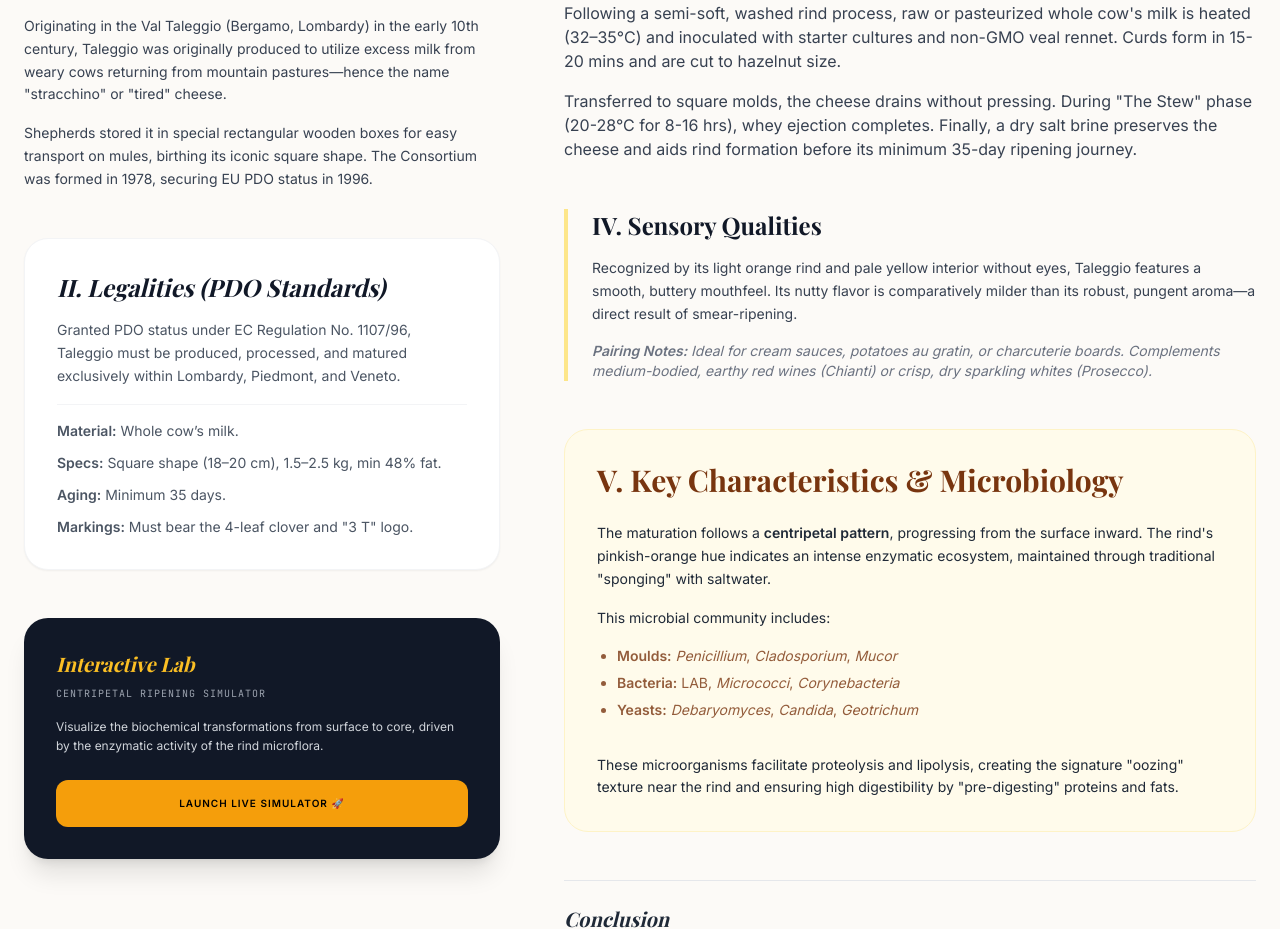
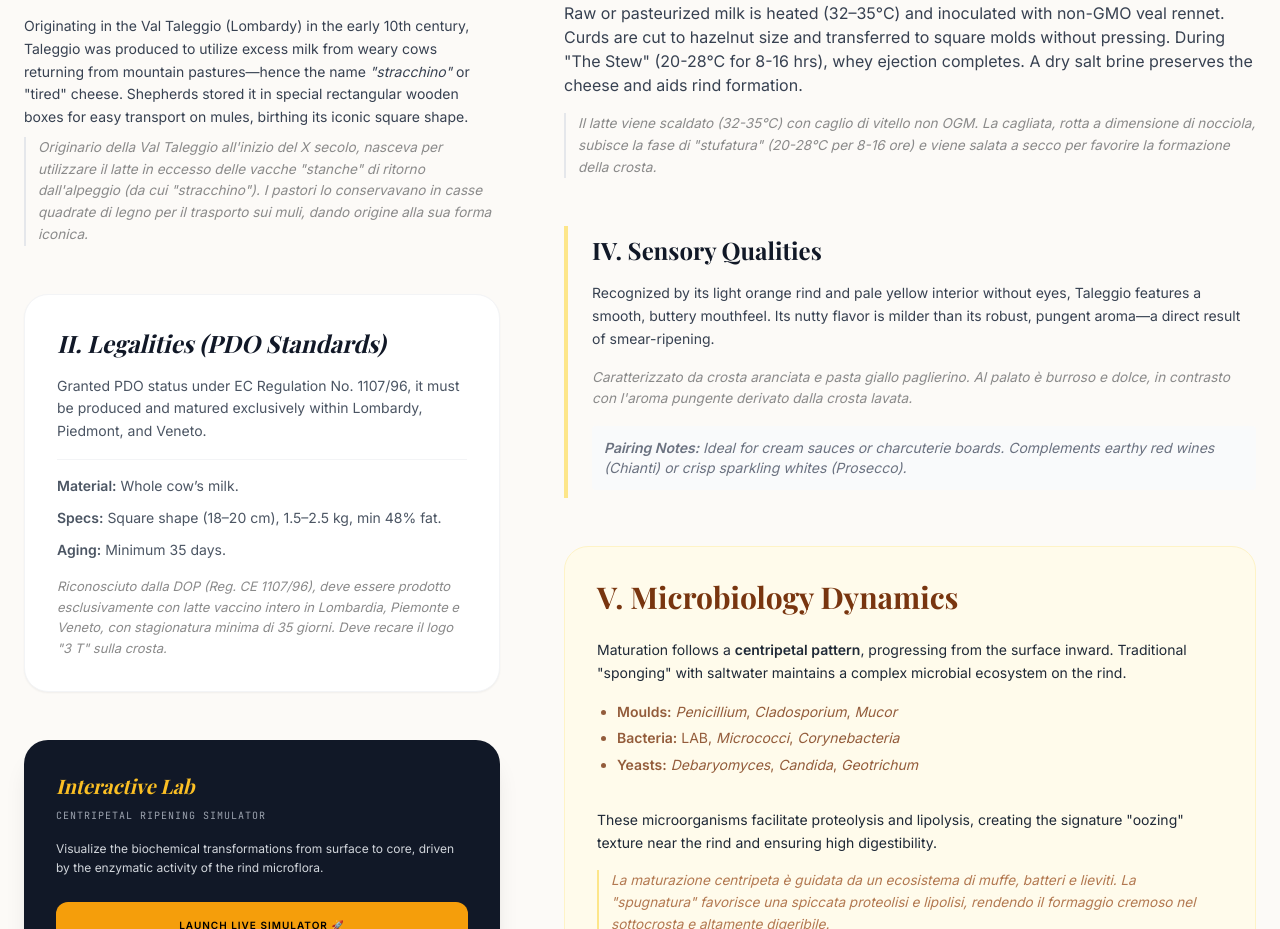
Before and after one commit to papudevinerkiiirenyiran-web/Taleggio, a plain HTML site: page index.html in a window 1280 px wide. Shown: the part 537-1466 px from the top of the page. Drawn offline with nearby package versions, Linux system fonts and the light colour scheme; a web font is replaced by a local one.

Commit message:
Update HTML structure and styling for content clarity

```diff
--- a/index.html
+++ b/index.html
@@ -11,7 +11,9 @@
         body { font-family: 'Inter', sans-serif; background-color: var(--bg-cream); color: #1a1a1a; scroll-behavior: smooth; }
         .serif { font-family: 'Playfair Display', serif; }
         .mono { font-family: 'JetBrains Mono', monospace; }
+        .ita-text { color: #8a8a8a; font-style: italic; font-size: 0.85rem; line-height: 1.6; margin-top: 0.5rem; display: block; border-left: 2px solid #e5e7eb; padding-left: 0.75rem; }
         .accent-line { width: 40px; height: 2px; background: var(--taleggio-gold); margin-bottom: 1.5rem; }
+        .editorial-quote::before { content: '“'; position: absolute; font-size: 8rem; color: rgba(212, 175, 55, 0.15); font-family: 'Playfair Display', serif; top: -40px; left: -20px; line-height: 1; }
     </style>
 </head>
 <body class="selection:bg-amber-100">
@@ -33,32 +35,30 @@
             </p>
         </header>
 
-        <div class="grid grid-cols-1 lg:grid-cols-12 gap-16 items-start">
+        <div class="grid grid-cols-1 lg:grid-cols-12 gap-16 items-start mb-20">
 
             <div class="lg:col-span-5 space-y-12">
 
                 <section>
                     <div class="accent-line"></div>
                     <h3 class="serif text-2xl font-bold mb-4 text-gray-800">I. History & Origins</h3>
-                    <p class="text-gray-700 leading-relaxed text-sm mb-4">
-                        Originating in the Val Taleggio (Bergamo, Lombardy) in the early 10th century, Taleggio was originally produced to utilize excess milk from weary cows returning from mountain pastures—hence the name "stracchino" or "tired" cheese.
+                    <p class="text-gray-700 leading-relaxed text-sm mb-2">
+                        Originating in the Val Taleggio (Lombardy) in the early 10th century, Taleggio was produced to utilize excess milk from weary cows returning from mountain pastures—hence the name <i>"stracchino"</i> or "tired" cheese. Shepherds stored it in special rectangular wooden boxes for easy transport on mules, birthing its iconic square shape.
                     </p>
-                    <p class="text-gray-700 leading-relaxed text-sm">
-                        Shepherds stored it in special rectangular wooden boxes for easy transport on mules, birthing its iconic square shape. The Consortium was formed in 1978, securing EU PDO status in 1996.
-                    </p>
+                    <span class="ita-text">Originario della Val Taleggio all'inizio del X secolo, nasceva per utilizzare il latte in eccesso delle vacche "stanche" di ritorno dall'alpeggio (da cui "stracchino"). I pastori lo conservavano in casse quadrate di legno per il trasporto sui muli, dando origine alla sua forma iconica.</span>
                 </section>
 
                 <section class="bg-white p-8 rounded-3xl border border-gray-100 shadow-sm">
                     <h3 class="serif text-2xl font-bold mb-4 text-gray-900 italic">II. Legalities (PDO Standards)</h3>
                     <p class="text-sm text-gray-600 leading-relaxed mb-4">
-                        Granted PDO status under EC Regulation No. 1107/96, Taleggio must be produced, processed, and matured exclusively within Lombardy, Piedmont, and Veneto.
+                        Granted PDO status under EC Regulation No. 1107/96, it must be produced and matured exclusively within Lombardy, Piedmont, and Veneto.
                     </p>
                     <ul class="space-y-3 text-sm text-gray-600 border-t border-gray-100 pt-4">
                         <li><strong>Material:</strong> Whole cow’s milk.</li>
                         <li><strong>Specs:</strong> Square shape (18–20 cm), 1.5–2.5 kg, min 48% fat.</li>
                         <li><strong>Aging:</strong> Minimum 35 days.</li>
-                        <li><strong>Markings:</strong> Must bear the 4-leaf clover and "3 T" logo.</li>
                     </ul>
+                    <span class="ita-text border-none pl-0 mt-4 text-[13px]">Riconosciuto dalla DOP (Reg. CE 1107/96), deve essere prodotto esclusivamente con latte vaccino intero in Lombardia, Piemonte e Veneto, con stagionatura minima di 35 giorni. Deve recare il logo "3 T" sulla crosta.</span>
                 </section>
 
                 <div class="p-8 bg-gray-900 rounded-3xl text-white shadow-xl transform hover:scale-[1.01] transition-all duration-300">
@@ -76,56 +76,68 @@
             <div class="lg:col-span-7 space-y-12">
 
                 <section>
-                    <h3 class="serif text-3xl font-bold mb-6 text-gray-900">III. Production & Sourcing</h3>
+                    <h3 class="serif text-3xl font-bold mb-6 text-gray-900">III. Production & Processing</h3>
                     <div class="prose prose-sm text-gray-700 space-y-4">
                         <p>
-                            Following a semi-soft, washed rind process, raw or pasteurized whole cow's milk is heated (32–35°C) and inoculated with starter cultures and non-GMO veal rennet. Curds form in 15-20 mins and are cut to hazelnut size.
+                            Raw or pasteurized milk is heated (32–35°C) and inoculated with non-GMO veal rennet. Curds are cut to hazelnut size and transferred to square molds without pressing. During "The Stew" (20-28°C for 8-16 hrs), whey ejection completes. A dry salt brine preserves the cheese and aids rind formation.
                         </p>
-                        <p>
-                            Transferred to square molds, the cheese drains without pressing. During "The Stew" phase (20-28°C for 8-16 hrs), whey ejection completes. Finally, a dry salt brine preserves the cheese and aids rind formation before its minimum 35-day ripening journey.
-                        </p>
+                        <span class="ita-text">Il latte viene scaldato (32-35°C) con caglio di vitello non OGM. La cagliata, rotta a dimensione di nocciola, subisce la fase di "stufatura" (20-28°C per 8-16 ore) e viene salata a secco per favorire la formazione della crosta.</span>
                     </div>
                 </section>
 
-                <section class="border-l-4 border-amber-200 pl-6">
+                <section class="border-l-4 border-amber-200 pl-6 py-2">
                     <h3 class="serif text-2xl font-bold mb-4 text-gray-900">IV. Sensory Qualities</h3>
                     <p class="text-sm text-gray-700 leading-relaxed mb-4">
-                        Recognized by its light orange rind and pale yellow interior without eyes, Taleggio features a smooth, buttery mouthfeel. Its nutty flavor is comparatively milder than its robust, pungent aroma—a direct result of smear-ripening.
+                        Recognized by its light orange rind and pale yellow interior without eyes, Taleggio features a smooth, buttery mouthfeel. Its nutty flavor is milder than its robust, pungent aroma—a direct result of smear-ripening.
                     </p>
-                    <p class="text-sm text-gray-500 italic">
-                        <strong>Pairing Notes:</strong> Ideal for cream sauces, potatoes au gratin, or charcuterie boards. Complements medium-bodied, earthy red wines (Chianti) or crisp, dry sparkling whites (Prosecco).
+                    <span class="ita-text border-none pl-0 mb-4">Caratterizzato da crosta aranciata e pasta giallo paglierino. Al palato è burroso e dolce, in contrasto con l'aroma pungente derivato dalla crosta lavata.</span>
+                    <p class="text-sm text-gray-500 italic bg-gray-50 p-3 rounded">
+                        <strong>Pairing Notes:</strong> Ideal for cream sauces or charcuterie boards. Complements earthy red wines (<i>Chianti</i>) or crisp sparkling whites (<i>Prosecco</i>).
                     </p>
                 </section>
 
                 <section class="bg-amber-50 p-8 rounded-3xl border border-amber-100">
-                    <h3 class="serif text-3xl font-bold mb-6 text-amber-900">V. Key Characteristics & Microbiology</h3>
+                    <h3 class="serif text-3xl font-bold mb-6 text-amber-900">V. Microbiology Dynamics</h3>
                     <div class="space-y-4 text-gray-800 text-sm leading-relaxed">
                         <p>
-                            The maturation follows a <strong>centripetal pattern</strong>, progressing from the surface inward. The rind's pinkish-orange hue indicates an intense enzymatic ecosystem, maintained through traditional "sponging" with saltwater.
+                            Maturation follows a <strong>centripetal pattern</strong>, progressing from the surface inward. Traditional "sponging" with saltwater maintains a complex microbial ecosystem on the rind.
                         </p>
-                        <p>
-                            This microbial community includes:
-                        </p>
-                        <ul class="list-disc pl-5 space-y-1 text-amber-900/80">
+                        <ul class="list-disc pl-5 space-y-1 text-amber-900/80 font-medium">
                             <li><strong>Moulds:</strong> <i>Penicillium</i>, <i>Cladosporium</i>, <i>Mucor</i></li>
                             <li><strong>Bacteria:</strong> LAB, <i>Micrococci</i>, <i>Corynebacteria</i></li>
                             <li><strong>Yeasts:</strong> <i>Debaryomyces</i>, <i>Candida</i>, <i>Geotrichum</i></li>
                         </ul>
                         <p class="pt-4">
-                            These microorganisms facilitate proteolysis and lipolysis, creating the signature "oozing" texture near the rind and ensuring high digestibility by "pre-digesting" proteins and fats.
+                            These microorganisms facilitate proteolysis and lipolysis, creating the signature "oozing" texture near the rind and ensuring high digestibility.
                         </p>
+                        <span class="ita-text !border-amber-200 !text-amber-800/70">La maturazione centripeta è guidata da un ecosistema di muffe, batteri e lieviti. La "spugnatura" favorisce una spiccata proteolisi e lipolisi, rendendo il formaggio cremoso nel sottocrosta e altamente digeribile.</span>
                     </div>
                 </section>
-
-                <section class="pt-6 border-t border-gray-200">
-                    <h3 class="serif text-xl font-bold mb-4 text-gray-800 italic">Conclusion</h3>
-                    <p class="text-sm text-gray-600 leading-relaxed">
-                        Taleggio PDO stands as a great example of how ancient agricultural traditions can be successfully preserved through modern legal and scientific frameworks. Its unique sensory profile, driven by geographic terroir and a complex microbial ecosystem, cannot be replicated elsewhere. Its resilient success demonstrates that legal protection of traditional methods is essential for maintaining food quality, regional identity, and cultural heritage.
-                    </p>
-                </section>
-
             </div>
         </div>
+
+        <section class="relative bg-white p-12 md:p-20 rounded-[2.5rem] shadow-2xl border border-gray-100 overflow-hidden mt-12">
+            <div class="absolute top-0 right-0 w-64 h-64 bg-amber-50 rounded-full blur-3xl opacity-60 -mr-20 -mt-20 pointer-events-none"></div>
+
+            <div class="relative editorial-quote max-w-4xl mx-auto text-center">
+                <h3 class="mono text-xs uppercase tracking-[0.3em] text-amber-500 mb-8 font-bold">Conclusion</h3>
+
+                <p class="serif text-2xl md:text-4xl text-gray-900 leading-snug mb-8">
+                    Taleggio PDO stands as a testament to the sophisticated marriage between ancient Alpine tradition and modern European frameworks.
+                </p>
+
+                <p class="text-gray-600 text-base md:text-lg leading-relaxed mb-8 max-w-3xl mx-auto font-light">
+                    Its unique sensory profile, driven by geographic terroir and a complex microbial ecosystem, cannot be replicated elsewhere. Its resilient success demonstrates that legal protection of traditional methods is essential for maintaining food quality, regional identity, and cultural heritage.
+                </p>
+
+                <div class="w-24 h-px bg-gray-300 mx-auto mb-8"></div>
+
+                <p class="ita-text !border-none !p-0 !text-center text-gray-500 max-w-2xl mx-auto italic text-base md:text-lg">
+                    Il successo globale del Taleggio DOP dimostra come la tutela legale dei metodi tradizionali sia fondamentale per preservare la qualità alimentare, l'identità regionale e il patrimonio culturale.
+                </p>
+            </div>
+        </section>
+
     </main>
 </body>
 </html>
```
